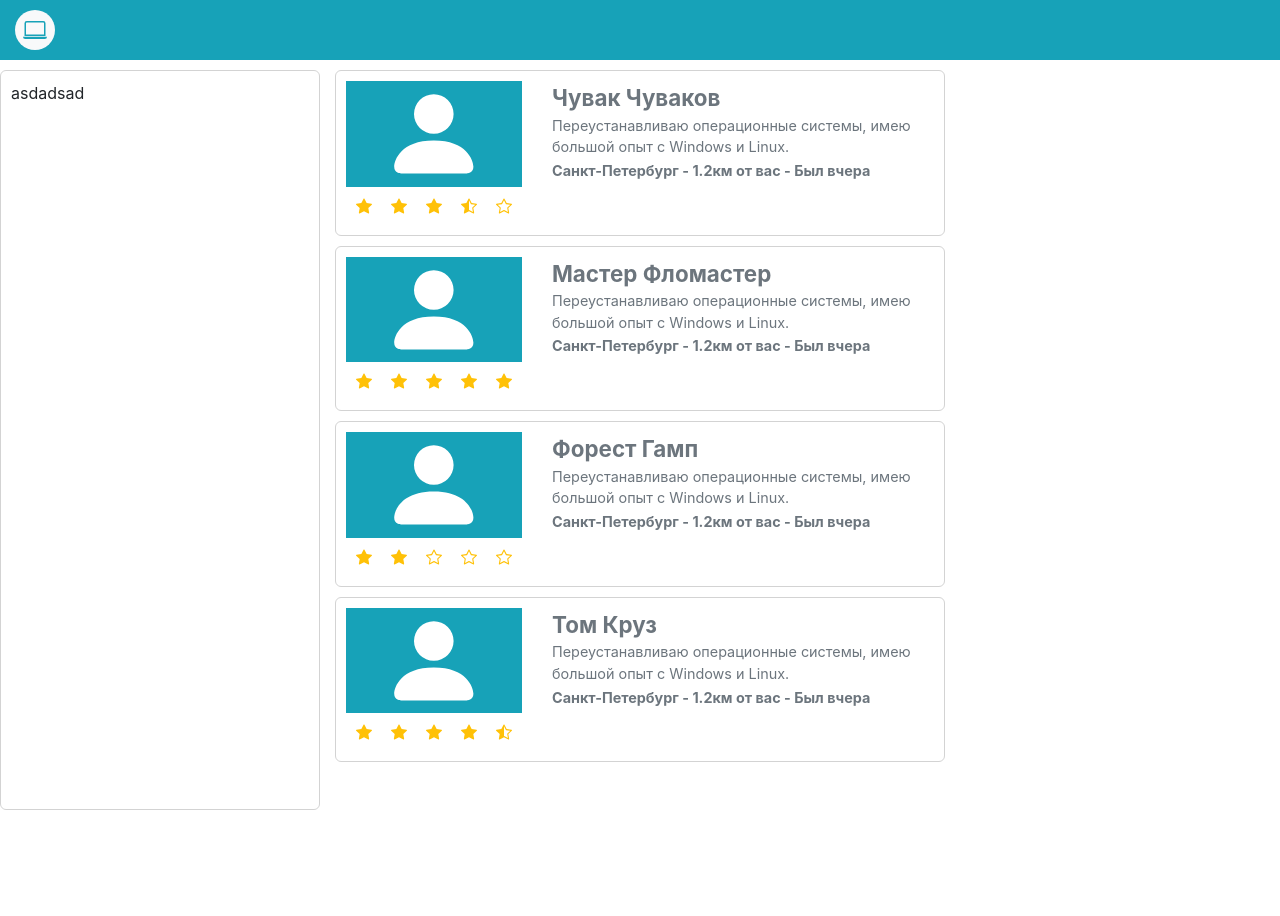
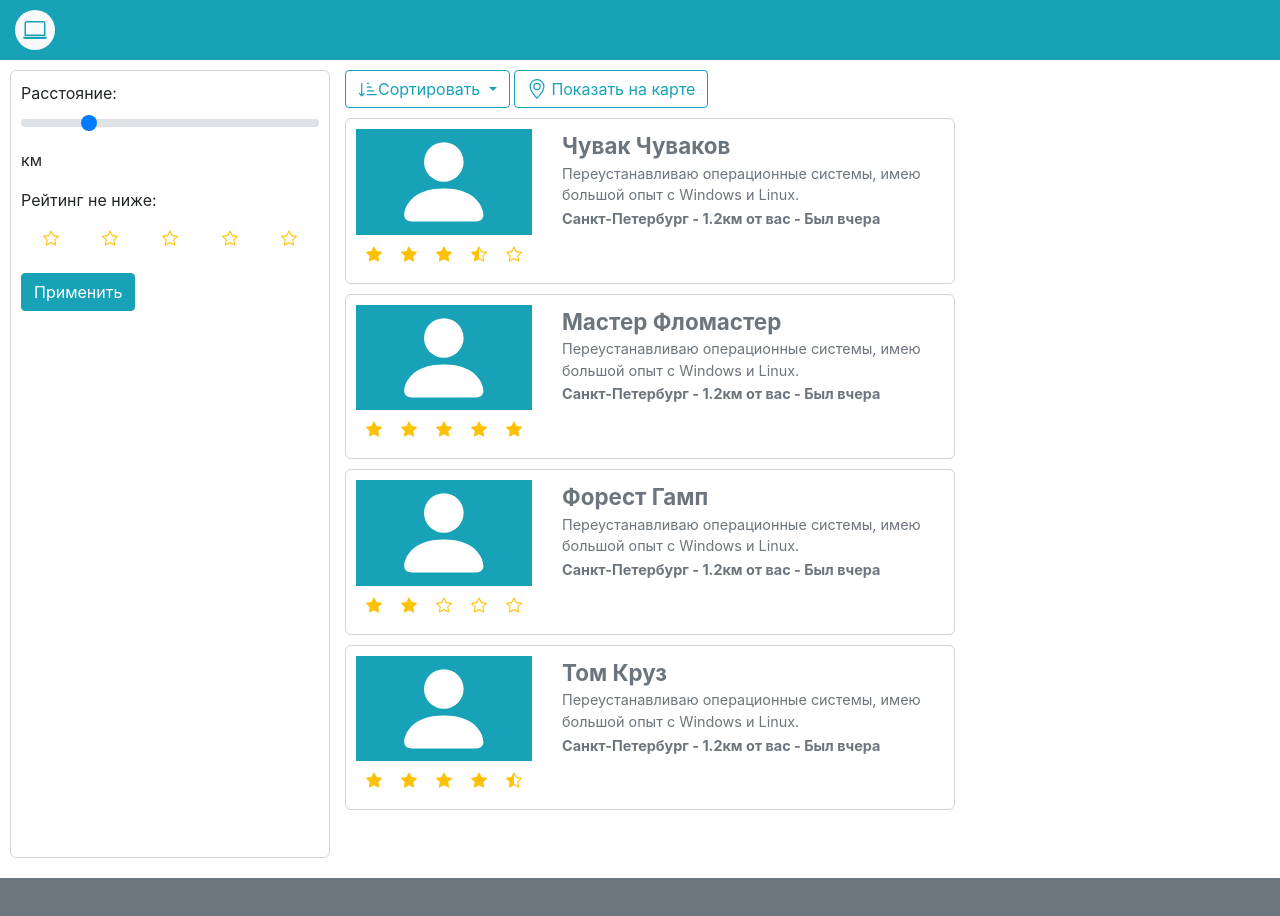
Before and after one commit to commandercool/tech-watch, a Vue app: page /search in a window 1280 px wide. Shown: the top 916 px of the page. Before the commit the page ends 810 px from the top, so only its background shows below. Built offline with nearby package versions, Linux system fonts and the light colour scheme.

Commit message:
Adapt search results for desktop

```diff
--- a/src/App.vue
+++ b/src/App.vue
@@ -17,3 +17,12 @@ export default {
   }
 }
 </script>
+
+<style>
+.b-rating .b-rating-star, .b-rating .b-rating-value {
+    padding: 0;
+}
+a:hover {
+  text-decoration: none;
+}
+</style>
--- a/src/components/DesktopNavigation.vue
+++ b/src/components/DesktopNavigation.vue
@@ -1,6 +1,19 @@
 <template>
-    <b-col md="3" class="d-md-block d-none navigation sticky-top">
-        asdadsad
+    <b-col md="3" class="d-md-block d-none navigation">
+        <b-row class="sticky-top">
+            <b-col lg>
+                <b-form id="filter-form">
+                    <b-form-group label="Расстояние:">
+                        <b-form-input value="4" type="range" min="1" max="15"></b-form-input>
+                        <div class="mt-2">км</div>
+                    </b-form-group>
+                    <b-form-group label="Рейтинг не ниже:">
+                        <b-form-rating style="padding: 0" variant="warning" no-border="true"></b-form-rating>
+                    </b-form-group>
+                    <b-button variant="info">Применить</b-button>
+                </b-form>
+            </b-col>
+        </b-row>
     </b-col>
 </template>
 
@@ -13,5 +26,6 @@
     padding-top: 10px;
     padding-bottom: 10px;
     padding: 10px;
+    margin-left: 10px;
 }
 </style>
--- a/src/components/Footer.vue
+++ b/src/components/Footer.vue
@@ -1,5 +1,5 @@
 <template>
-    <div style="margin-top: 20px">
+    <div class="d-md-block d-none navigation">
         <b-row>
             <b-col id="footer">
 
@@ -13,5 +13,6 @@
     background-color: var(--secondary);
     height: 48px;
     width: 100%;
+    margin-top: 20px;
 }
 </style>
--- a/src/components/MasterCard.vue
+++ b/src/components/MasterCard.vue
@@ -52,4 +52,7 @@ export default {
     padding-bottom: 10px;
     padding: 10px;
 }
+.master-card:hover {
+  box-shadow: 0px 0px 4px 0px rgba(0,0,0,0.75);
+}
 </style>
--- a/src/components/MasterSearchResults.vue
+++ b/src/components/MasterSearchResults.vue
@@ -1,5 +1,22 @@
 <template>
-    <b-col md="6" style="margin-bottom: 48px">
+    <b-col md="6" style="margin-bottom: 48px; margin-top: 10px">
+        <b-row class="d-md-block d-none">
+            <b-col>
+                <b-dropdown variant="outline-info">
+                    <template slot="button-content">
+                        <b-icon-sort-down-alt></b-icon-sort-down-alt>Сортировать
+                    </template>
+                    <b-dropdown-item >По популярности</b-dropdown-item>
+                    <b-dropdown-item >По расстоянию</b-dropdown-item>
+                    <b-dropdown-item >По рейтингу</b-dropdown-item>
+                    <b-dropdown-item >По расстоянию и рейтингу</b-dropdown-item>
+                </b-dropdown>
+                <b-button variant="outline-info" style="margin-left: 4px">
+                    <b-icon-geo-alt></b-icon-geo-alt>
+                    Показать на карте
+                </b-button>
+            </b-col>
+        </b-row>
         <MasterCard :master="master" v-for="master in masterListFiltered" :key="master.name" />
     </b-col>
 </template>
--- a/src/pages/SearchMasterPage.vue
+++ b/src/pages/SearchMasterPage.vue
@@ -1,29 +1,32 @@
 <template>
     <div>
-        <Header/>
+        <Header />
         <b-row id="main">
             <DesktopNavigation />
-            <MobileTopBar/>
-            <MasterSearchResults/>
+            <MobileTopBar />
+            <MasterSearchResults />
         </b-row>
-        <MobileBottomBar/>
+        <MobileBottomBar />
+        <Footer />
     </div>
 </template>
 
 <script>
-import MobileTopBar from '../components/MobileTopBar.vue'
-import MasterSearchResults from '../components/MasterSearchResults.vue'
-import MobileBottomBar from '../components/MobileBottomBar.vue'
-import Header from '../components/Header.vue'
-import DesktopNavigation from '../components/DesktopNavigation.vue'
+import MobileTopBar from '../components/MobileTopBar.vue';
+import MasterSearchResults from '../components/MasterSearchResults.vue';
+import MobileBottomBar from '../components/MobileBottomBar.vue';
+import Header from '../components/Header.vue';
+import DesktopNavigation from '../components/DesktopNavigation.vue';
+import Footer from '../components/Footer.vue'
 
 export default {
-  components: {
-      MobileTopBar,
-      MasterSearchResults,
-      MobileBottomBar,
-      Header,
-      DesktopNavigation
-  }
-}
+    components: {
+        MobileTopBar,
+        MasterSearchResults,
+        MobileBottomBar,
+        Header,
+        DesktopNavigation,
+        Footer
+    },
+};
 </script>
```
